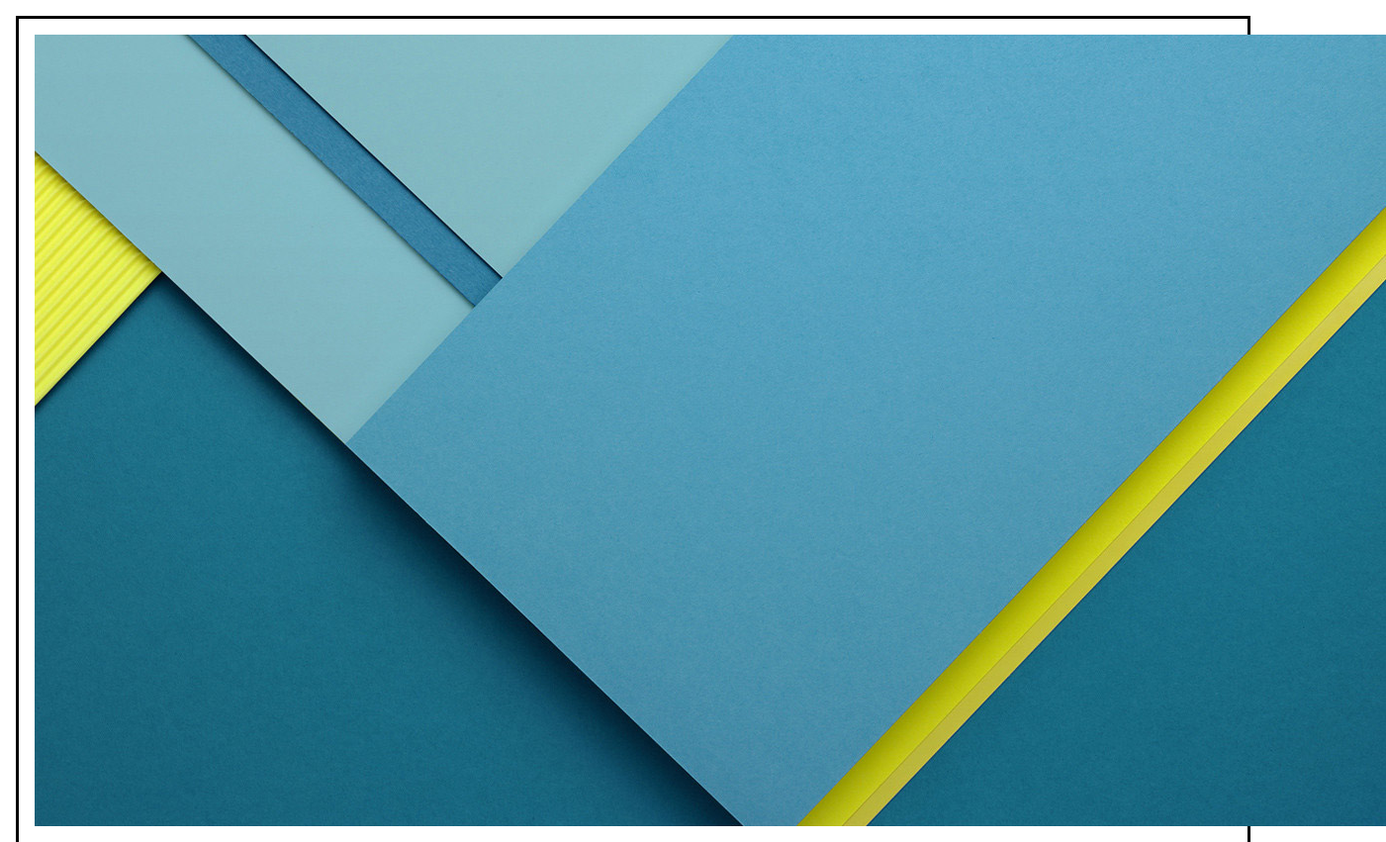
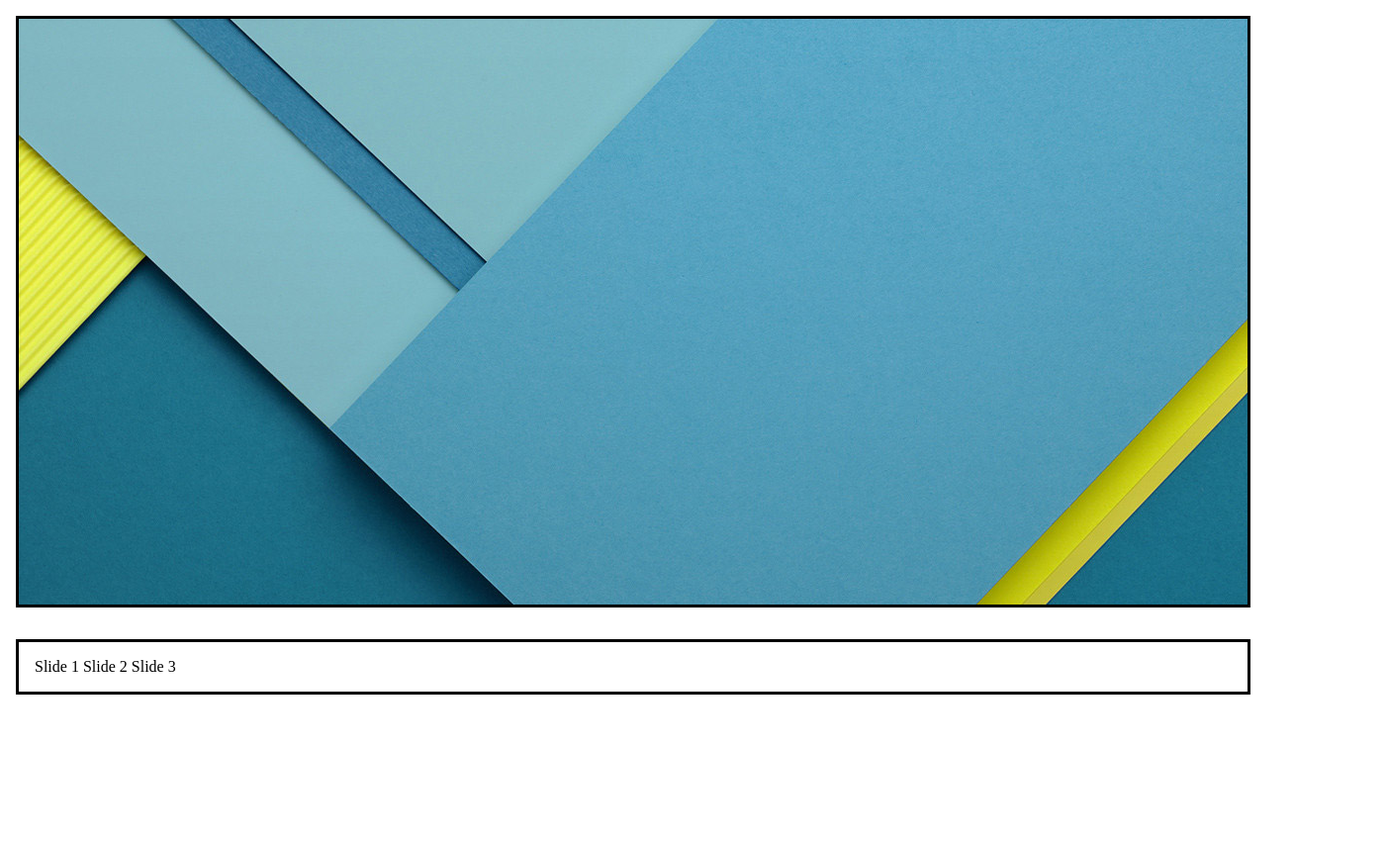
Before and after one commit to webdesignberlin/mcf, a plain HTML site: page app/index.html in a window 1280 px wide. Shown: the top 851 px of the page at 99% size, 1401 px wide, since content can reach past the window. After the commit the page ends 800 px from the top, so only its background shows below. Drawn offline with nearby package versions, Linux system fonts and the light colour scheme; files that its build step writes are made by us from their sources.

Commit message:
add inputs befor slides, add animation class

```diff
--- a/app/index.html
+++ b/app/index.html
@@ -13,35 +13,56 @@
         }
 
         .slider { padding: 1em; }
-            .slider img,
+            .slider__slide {
+                opacity: 0;
+                position: absolute;
+                bottom: 0;
+                left: 0;
+                height: 100%;
+                width: 100%;
+            }
             .slider input { display: none; }
-                .slider__navigatio:focus { color: #808080; }
-                .slider input:checked + img { display: block; }
+            .slider input:checked + .slider__slide { opacity: 1; }
 
             .slider__stage,
             .slider__navigation {
                 padding: 1em;
                 border: 0.2em solid black;
             }
+            .slider__stage {
+                height: 70vh;
+                overflow: hidden;
+                position: relative;
+            }
             .slider__navigation { margin-top: 2em; }
-            .slider__slide { list-style: none; }
+            .slider__slide {
+                list-style: none;
+            }
+
+        .slider--animation .slider__slide {
+            transform: scale(1.4) translate(-10%, 10%);
+            transition: opacity 2000ms ease, transform 800ms linear;
+        }
+        .slider--animation input:checked + .slider__slide { transform: scale(1) translate(0, 0); }
     </style>
 </head>
 <body>
 
-<div class="slider">
+<div class="slider slider--animation">
 
     <ul class="slider__stage">
+        <input name="slider__slide" id="slider__slide-1" type="radio" checked>
         <li class="slider__slide">
-            <input name="slider__slide" id="slider__slide-1" type="radio" checked>
             <img src="img/slide.jpg" alt="Bootstrap 3d light slider photo gallery demos" title="Material Design">
         </li>
+
+        <input name="slider__slide" id="slider__slide-2" type="radio">
         <li class="slider__slide">
-            <input name="slider__slide" id="slider__slide-2" type="radio">
             <img src="img/slide-2.jpg" alt="jQuery generator free mac slideshow best images gallery" title="Material Design">
         </li>
+
+        <input name="slider__slide" id="slider__slide-3" type="radio">
         <li class="slider__slide">
-            <input name="slider__slide" id="slider__slide-3" type="radio">
             <img src="img/slide-3.jpg" alt="Wordpress simple width slideshow video download" title="Material Design">
         </li>
     </ul>
@@ -52,5 +73,7 @@
         <label for="slider__slide-3">Slide 3</label>
     </section>
 
+</div>
+
 </body>
 </html>
```
